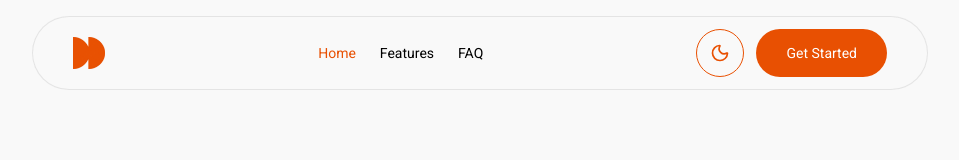
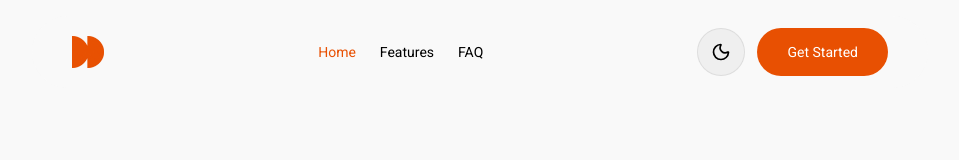
Before and after one commit to dhanushd-27/Waku, a Next.js app: page / in a window 1280 px wide. Shown: the top 160 px of the page, without its empty margins (160-1119 px from the left). Built offline with nearby package versions, Linux system fonts and the light colour scheme.

Commit message:
Update Nav, Primary Button:

```diff
--- a/app/globals.css
+++ b/app/globals.css
@@ -169,12 +169,17 @@
   /* Header styles */
   .header-capsule {
     @apply fixed top-4 left-1/2 -translate-x-1/2 w-[92%] sm:w-[85%] lg:w-[70%] max-w-7xl flex items-center justify-between rounded-full px-4 sm:px-6 lg:px-10 py-3 transition-all duration-300 z-50;
+    transition-delay: 0ms;
+  }
+
+  .header-capsule:hover {
+    background-color: var(--bg-secondary);
+    transition-delay: 300ms;
   }
 
   .header-capsule-initial {
-    @apply border backdrop-blur-sm shadow-none;
+    @apply border-0 backdrop-blur-sm shadow-none;
     background-color: rgba(249, 249, 249, 0.8);
-    border-color: var(--color-border-muted);
   }
 
   .header-capsule-scrolled {
@@ -186,18 +191,24 @@
   .nav-link {
     @apply text-xs sm:text-sm font-normal transition;
     color: var(--text-primary);
+    transition-duration: 200ms;
+    transition-delay: 0ms;
   }
 
   .nav-link:hover {
-    color: color-mix(in srgb, var(--brand) 70%, var(--text-primary));
+    opacity: 0.7;
+    transition-delay: 300ms;
   }
 
   .nav-link-active {
     color: var(--brand);
+    opacity: 1;
   }
 
   .nav-link-active:hover {
     color: var(--brand);
+    opacity: 1;
+    transition-delay: 0ms;
   }
 
   .button-primary {
@@ -205,15 +216,20 @@
     background: var(--btn-primary-bg);
     color: var(--btn-primary-text);
     border: none;
-    transition: background 0.3s ease, transform 0.05s ease;
+    transition:
+      background-color 200ms ease,
+      opacity 200ms ease,
+      transform 50ms ease;
+    transition-delay: 0ms;
   }
 
   .button-primary:hover {
-    background: var(--color-brand-gradient);
+    background-color: color-mix(in srgb, var(--btn-primary-bg) 70%, transparent);
+    transition-delay: 300ms;
   }
 
   .button-primary:active {
-    background: #C10801;
+    background: var(--btn-primary-bg);
     transform: scale(0.98);
   }
 
@@ -230,10 +246,12 @@
     border: 1.5px solid var(--brand);
     color: var(--brand);
     transition: background 0.3s ease, transform 0.05s ease;
+    transition-delay: 0ms;
   }
 
   .button-icon:hover {
     background: rgba(232, 80, 2, 0.1);
+    transition-delay: 300ms;
   }
 
   .button-icon:active {
@@ -249,6 +267,28 @@
     color: var(--btn-disabled-bg);
     cursor: not-allowed;
     opacity: 0.6;
+  }
+
+  .theme-toggle-button {
+    @apply inline-flex items-center justify-center w-12 h-12 rounded-full;
+    background-color: color-mix(in srgb, var(--black) 4%, transparent);
+    border: 1.5px solid var(--color-border-muted);
+    color: var(--text-primary);
+    transition:
+      background-color 200ms ease,
+      opacity 200ms ease,
+      transform 50ms ease;
+    transition-delay: 0ms;
+  }
+
+  .theme-toggle-button:hover {
+    opacity: 0.7;
+    transition-delay: 300ms;
+  }
+
+  .theme-toggle-button:active {
+    opacity: 1;
+    transform: scale(0.98);
   }
 
   .button-primary:focus-visible,
@@ -271,10 +311,12 @@
     border: 1.5px solid var(--brand);
     color: var(--brand);
     transition: all 0.3s ease, transform 0.05s ease;
+    transition-delay: 0ms;
   }
 
   .button-outlined:hover {
     background: rgba(232, 80, 2, 0.1);
+    transition-delay: 300ms;
   }
 
   .button-outlined:active {
@@ -306,6 +348,12 @@
 
 .dark .header-capsule-initial {
   background-color: rgba(0, 0, 0, 0.8);
+}
+
+.dark .theme-toggle-button {
+  background-color: color-mix(in srgb, var(--white) 12%, transparent);
+  border-color: var(--white);
+  color: var(--white);
 }
 
 /* Color bar slider styling */
--- a/components/landing-page/header/NavLink.tsx
+++ b/components/landing-page/header/NavLink.tsx
@@ -1,7 +1,6 @@
 import React from "react";
 
 type NavLinkProps = {
-  href: string;
   isActive: boolean;
   onClick?: () => void;
   children: React.ReactNode;
@@ -13,18 +12,18 @@ type NavLinkProps = {
  * Renders a navigation link with active + hover styling.
  */
 export const NavLink: React.FC<NavLinkProps> = ({
-  href,
   isActive,
   onClick,
   children,
 }) => {
   return (
-    <a
-      href={href}
+    <button
+      type="button"
       className={`nav-link ${isActive ? "nav-link-active" : ""}`}
       onClick={onClick}
+      aria-current={isActive ? "page" : undefined}
     >
       {children}
-    </a>
+    </button>
   );
 };
--- a/components/landing-page/header/Navigation.tsx
+++ b/components/landing-page/header/Navigation.tsx
@@ -29,7 +29,6 @@ export const Navigation: React.FC<NavigationProps> = ({
         {links.map((link) => (
           <li key={link.id}>
             <NavLink
-              href={`#${link.id}`}
               isActive={activeSectionId === link.id}
               onClick={() => onNavigate(link.id)}
             >
--- a/components/landing-page/header/ThemeToggle.tsx
+++ b/components/landing-page/header/ThemeToggle.tsx
@@ -12,17 +12,32 @@ import React from "react";
  */
 export const ThemeToggle: React.FC = () => {
   const { resolvedTheme, setTheme } = useTheme();
+  const [isMounted, setIsMounted] = React.useState(false);
 
   const isDark = resolvedTheme === "dark";
+
+  React.useEffect(() => {
+    setIsMounted(true);
+  }, []);
 
   const handleToggle = () => {
     setTheme(isDark ? "light" : "dark");
   };
 
+  if (!isMounted) {
+    return (
+      <button
+        type="button"
+        className="theme-toggle-button"
+        aria-label="Toggle theme"
+      />
+    );
+  }
+
   return (
     <button
       type="button"
-      className="button-icon w-12 h-12"
+      className="theme-toggle-button"
       aria-label={isDark ? "Switch to light theme" : "Switch to dark theme"}
       onClick={handleToggle}
     >
--- a/components/landing-page/header/header.tsx
+++ b/components/landing-page/header/header.tsx
@@ -18,6 +18,14 @@ const SECTION_IDS = ["home", "features", "faq"] as const;
 export const Header: React.FC = () => {
   const [activeSectionId, setActiveSectionId] = React.useState("home");
   const [isScrolled, setIsScrolled] = React.useState(false);
+
+  const scrollToSection = React.useCallback((sectionId: string) => {
+    const el = document.getElementById(sectionId);
+    if (!el) return;
+
+    el.scrollIntoView({ behavior: "smooth", block: "start" });
+    setActiveSectionId(sectionId);
+  }, []);
 
   React.useEffect(() => {
     const getActiveSectionId = () => {
@@ -48,25 +56,15 @@ export const Header: React.FC = () => {
       });
     };
 
-    const onHashChange = () => {
-      const hash = window.location.hash.replace("#", "");
-      if (hash && SECTION_IDS.includes(hash as (typeof SECTION_IDS)[number])) {
-        setActiveSectionId(hash);
-      }
-    };
-
     onScroll();
-    onHashChange();
 
     window.addEventListener("scroll", onScroll, { passive: true });
     window.addEventListener("resize", onScroll);
-    window.addEventListener("hashchange", onHashChange);
 
     return () => {
       if (rafId !== null) window.cancelAnimationFrame(rafId);
       window.removeEventListener("scroll", onScroll);
       window.removeEventListener("resize", onScroll);
-      window.removeEventListener("hashchange", onHashChange);
     };
   }, []);
 
@@ -77,12 +75,12 @@ export const Header: React.FC = () => {
       }`}
     >
       <div className="grid grid-cols-[auto_1fr_auto] items-center w-full gap-3">
-        <Logo />
+        <Logo onClick={() => scrollToSection("home")} />
 
         <div className="hidden sm:flex justify-center">
           <Navigation
             activeSectionId={activeSectionId}
-            onNavigate={setActiveSectionId}
+            onNavigate={scrollToSection}
           />
         </div>
 
--- a/components/landing-page/header/logo.tsx
+++ b/components/landing-page/header/logo.tsx
@@ -4,12 +4,21 @@ import React from "react";
 /**
  * Logo
  * ----
- * Renders the Waku logo image and links to the Home section.
+ * Renders the Waku logo image and scrolls to the Home section.
  */
-export const Logo: React.FC = () => {
+type LogoProps = {
+  onClick?: () => void;
+};
+
+export const Logo: React.FC<LogoProps> = ({ onClick }) => {
   return (
-    <a href="#home" className="flex items-center gap-2" aria-label="Go to Home">
+    <button
+      type="button"
+      className="flex items-center gap-2"
+      aria-label="Go to Home"
+      onClick={onClick}
+    >
       <Image src="/waku.png" alt="Waku" width={32} height={32} priority />
-    </a>
+    </button>
   );
 };
```
Also changed, not shown: public/bg.jpeg (added).
